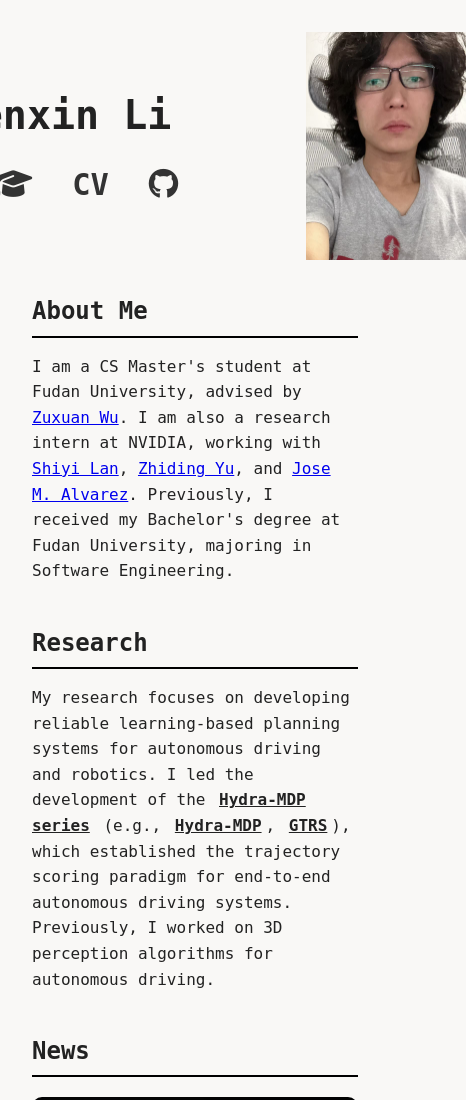
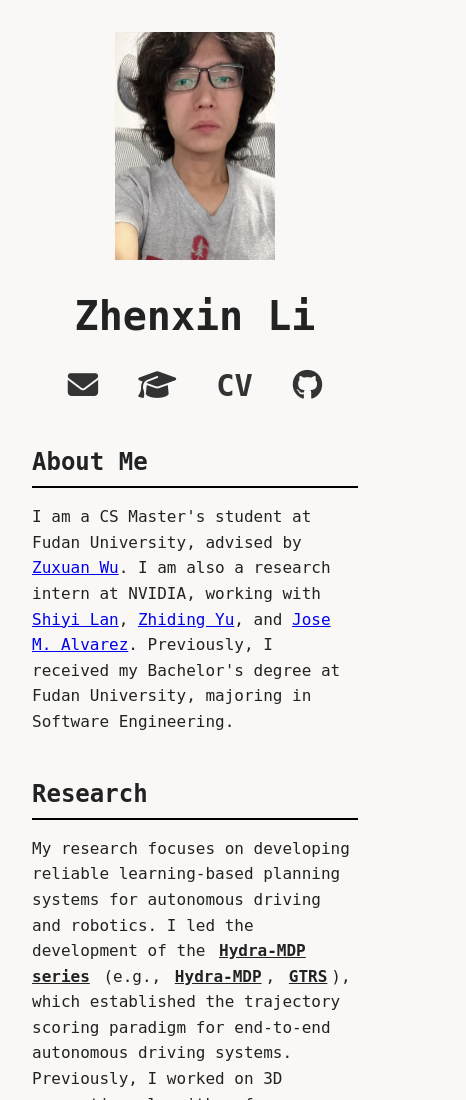
Before and after one commit to woxihuanjiangguo/woxihuanjiangguo.github.io, a plain HTML site: page index.html in a window 390 px wide. Shown: the top 1100 px of the page, 466 px wide, since content can reach past the window. Drawn offline with Linux system fonts and the light colour scheme.

Commit message:
Update style.css

```diff
--- a/style.css
+++ b/style.css
@@ -262,6 +262,15 @@ footer {
 }
 
 @media (max-width: 600px) {
+  .header-content {
+    flex-direction: column;
+    gap: 1.5rem;
+  }
+
+  .profile-photo {
+    order: -1;
+  }
+
   .award-li {
     flex-direction: column;   /* stack image above text */
     align-items: center;      /* center the image */
```
